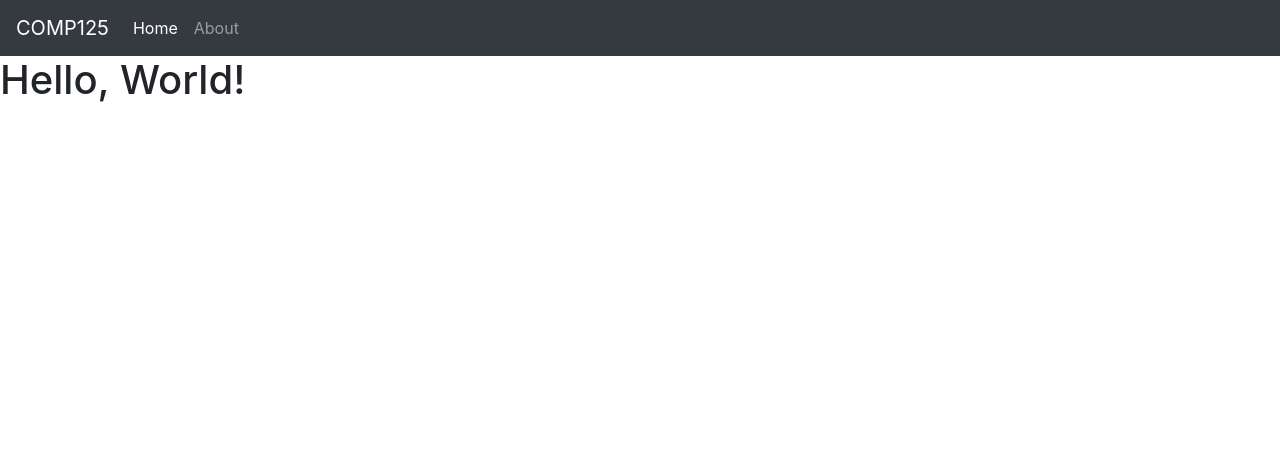
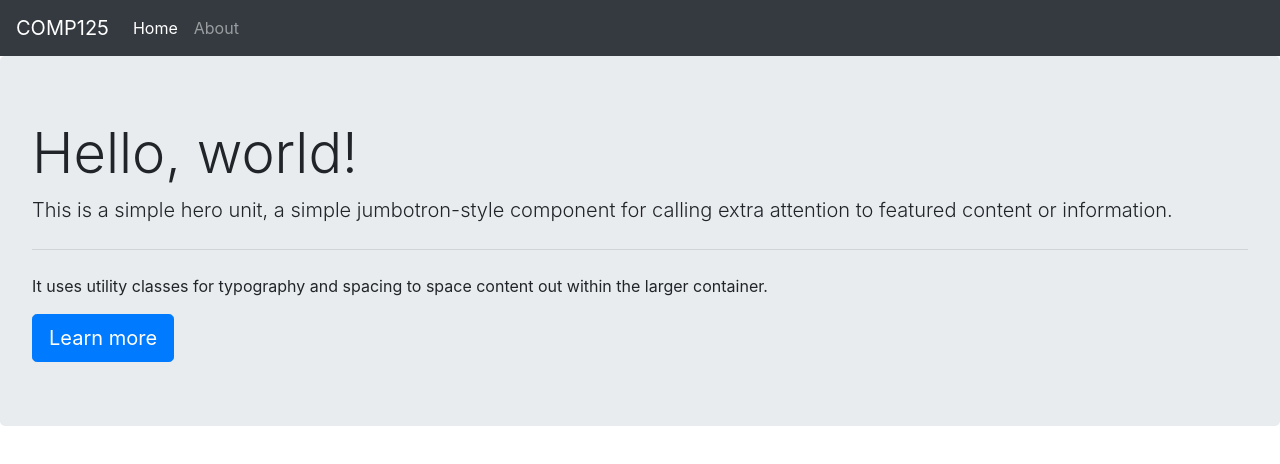
Before and after one commit to Vroop68/COMP125-Lesson-1A, a plain HTML site: page index.html in a window 1280 px wide. Drawn offline with Linux system fonts and the light colour scheme.

Commit message:
Added jumbotron to index.html

```diff
--- a/index.html
+++ b/index.html
@@ -10,6 +10,7 @@
     <link rel="stylesheet" href="./Content/app.css"">
 </head>
 <body>
+    <!--Main Nav-->
         <nav class="navbar navbar-expand-lg navbar navbar-dark bg-dark">
                 <a class="navbar-brand" href="#">COMP125</a>
                 <button class="navbar-toggler" type="button" data-toggle="collapse" data-target="#navbarSupportedContent" aria-controls="navbarSupportedContent" aria-expanded="false" aria-label="Toggle navigation">
@@ -19,14 +20,22 @@
                 <div class="collapse navbar-collapse" id="navbarSupportedContent">
                   <ul class="navbar-nav mr-auto">
                     <li class="nav-item active">
-                      <a class="nav-link" href="#">Home <span class="sr-only">(current)</span></a>
+                      <a class="nav-link" href="./index.html">Home <span class="sr-only">(current)</span></a>
                     </li>
                     <li class="nav-item">
                       <a class="nav-link" href="#">About</a>
                     </li>
                 </div>
               </nav>
-    <h1>Hello, World!</h1>
+
+    <!--Jumbotron-->
+    <div class="jumbotron">
+            <h1 class="display-4">Hello, world!</h1>
+            <p class="lead">This is a simple hero unit, a simple jumbotron-style component for calling extra attention to featured content or information.</p>
+            <hr class="my-4">
+            <p>It uses utility classes for typography and spacing to space content out within the larger container.</p>
+            <a class="btn btn-primary btn-lg" href="#" role="button">Learn more</a>
+          </div>
 <!--Javascript Section-->
 <script src="./Scripts/lib/jquery/jquery-3.3.1.min.js"></script>
 <script src="./Scripts/lib/bootstrap/js/bootstrap.min.js"></script>
```
